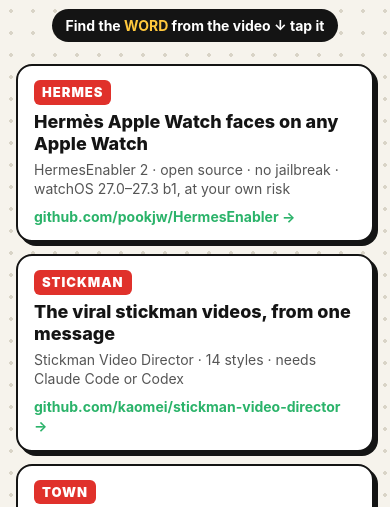
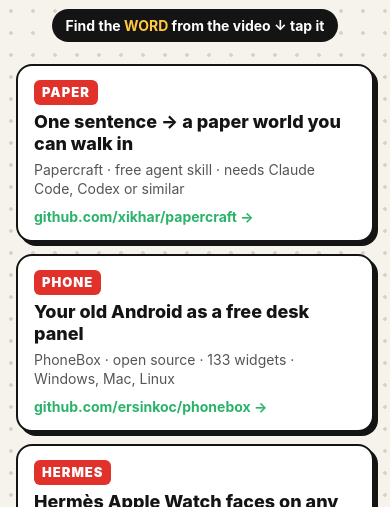
Before and after one commit to toolsbix/toolsbix.github.io, a plain HTML site: page index.html in a window 390 px wide. Shown: the part 198-705 px from the top of the page. Drawn offline with Linux system fonts and the light colour scheme.

Commit message:
Add PAPER and PHONE cards

```diff
--- a/index.html
+++ b/index.html
@@ -66,6 +66,18 @@ footer{text-align:center;font-size:12px;color:#666;margin-top:26px}
 <p class="sub">AI tools that are actually free 💊</p>
 <p class="how">Find the <b>WORD</b> from the video ↓ tap it</p>
 </header>
+<a class="card" id="paper" href="https://github.com/xikhar/papercraft" target="_blank" rel="noopener">
+  <span class="word">PAPER</span>
+  <span class="t">One sentence → a paper world you can walk in</span>
+  <span class="d">Papercraft · free agent skill · needs Claude Code, Codex or similar</span>
+  <span class="go">github.com/xikhar/papercraft →</span>
+</a>
+<a class="card" id="phone" href="https://github.com/ersinkoc/phonebox" target="_blank" rel="noopener">
+  <span class="word">PHONE</span>
+  <span class="t">Your old Android as a free desk panel</span>
+  <span class="d">PhoneBox · open source · 133 widgets · Windows, Mac, Linux</span>
+  <span class="go">github.com/ersinkoc/phonebox →</span>
+</a>
 <a class="card" id="hermes" href="https://github.com/pookjw/HermesEnabler" target="_blank" rel="noopener">
   <span class="word">HERMES</span>
   <span class="t">Hermès Apple Watch faces on any Apple Watch</span>
```
